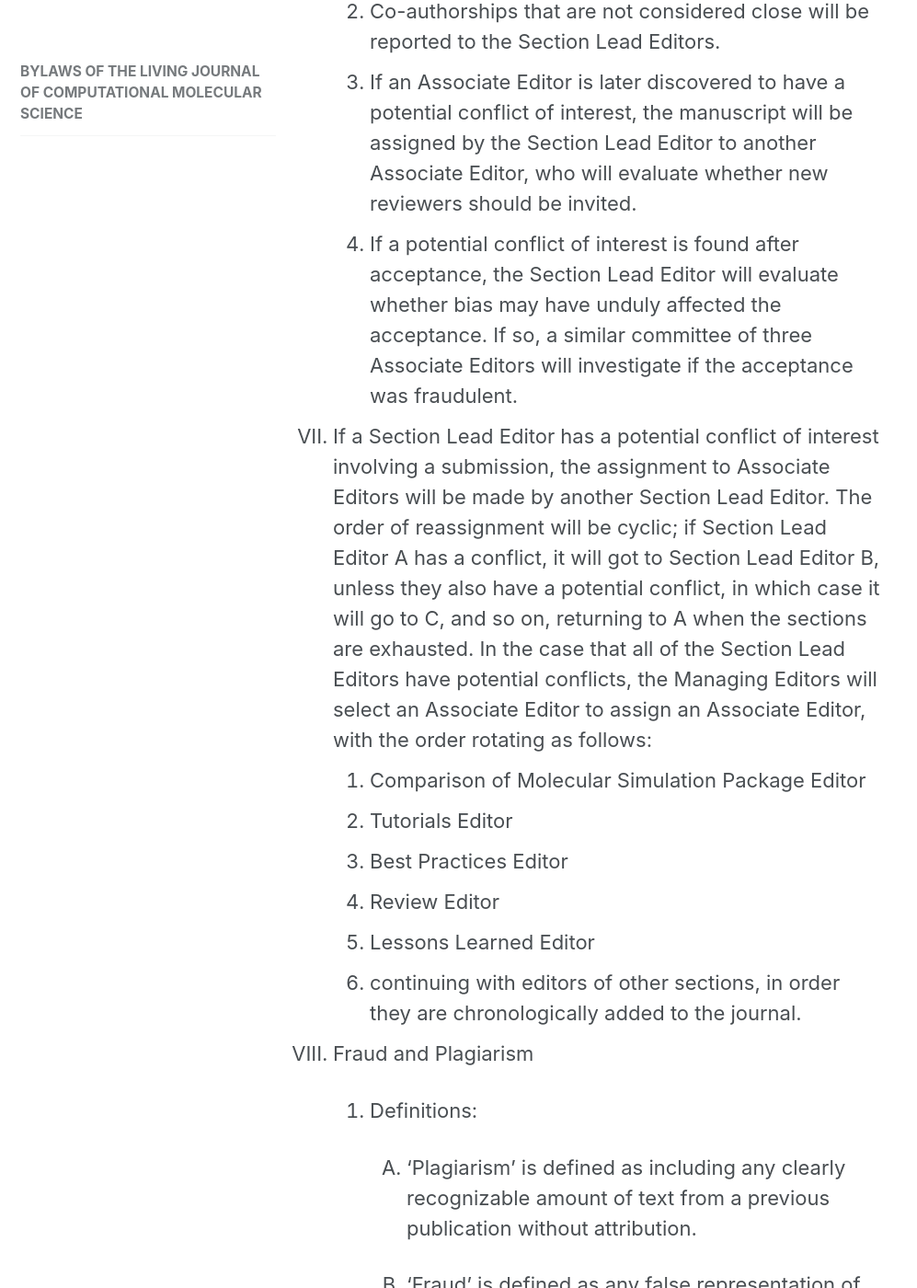
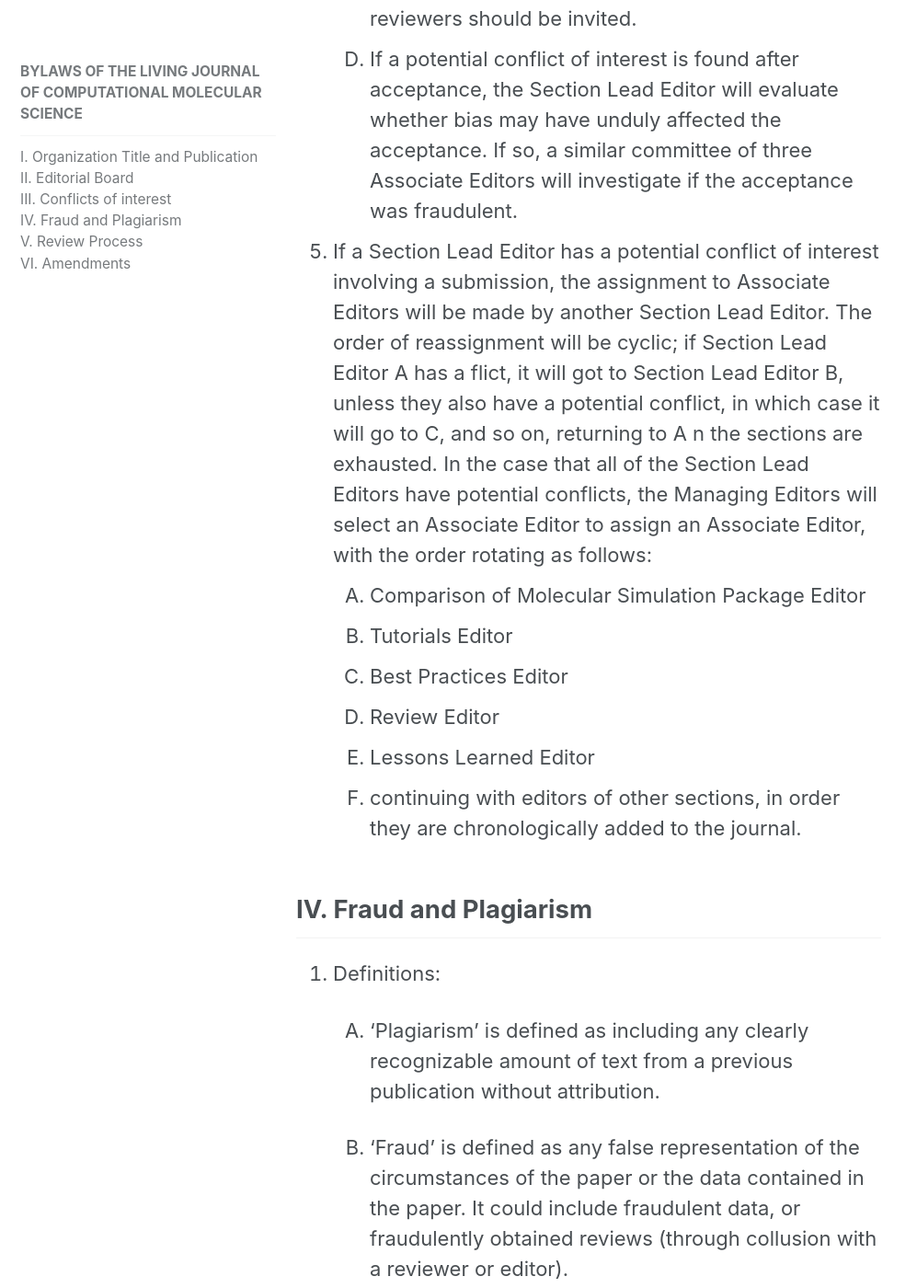
Before and after one commit to livecomsjournal/livecomsjournal.github.io, a Jekyll site: the page built from _editorial_policies/01_bylaws.md, in a window 1280 px wide and 1400 px high, scrolled down 6563 px. Shown: the whole window at 92% size, without its empty margins (0-997 px from the left). Built offline with Jekyll 4.4.1, drawn with Linux system fonts in a browser that asks for light colours; some of the changed text lies outside the part shown.

Commit message:
Updated enumerated lists:
- Changed upper-most enumerated levels to second-level titles.
- Shifted enumeration levels one level up (since upper-most levels are
  not enumerated lists anymore, but headers).
- Moved enumeration css-snippet into general page css.
- Some whitespace changes to unify indentation levels.

This has the down-side of not having automatic enumeration anymore
(need to change titles by hand if a new subtitle is inserted), but
has a number of advantages, namely that they look like headers
(there does not seem to be a way to do that in standard Markdown /
Jekyll otherwise), and that the enumeration scheme (1. / A. / i. / a.)
is now general enough to move it to a general css file.

```diff
--- a/_data/navigation.yml
+++ b/_data/navigation.yml
@@ -126,6 +126,19 @@ authors_lessons_learned.md:
 policies_bylaws.md:
   - title: Bylaws of the Living Journal of Computational Molecular Science
     url: /policies/livecoms_bylaws/index.html#
+    children:
+    - title: I. Organization Title and Publication
+      url: /policies/livecoms_bylaws/index.html#i-organization-title-and-publication
+    - title: II. Editorial Board
+      url: /policies/livecoms_bylaws/index.html#ii-editorial-board
+    - title: III. Conflicts of interest
+      url: /policies/livecoms_bylaws/index.html#iii-conflicts-of-interest
+    - title: IV. Fraud and Plagiarism
+      url: /policies/livecoms_bylaws/index.html#iv-fraud-and-plagiarism
+    - title: V. Review Process
+      url: /policies/livecoms_bylaws/index.html#v-review-process
+    - title: VI. Amendments
+      url: /policies/livecoms_bylaws/index.html#vi-amendments
 
 reviewing.md:
   - title: Policies About Review of Manuscripts
--- a/_editorial_policies/01_bylaws.md
+++ b/_editorial_policies/01_bylaws.md
@@ -6,150 +6,140 @@ title: Bylaws of the Living Journal of Computational Molecular Science
 excerpt: Bylaws of LiveCoMS
 permalink: /policies/livecoms_bylaws/
 ---
-<!-- required to get the labeling right-->
-<style type="text/css">
-    ol { list-style-type: upper-roman; }
-    ol ol { list-style-type: decimal; }
-    ol ol ol { list-style-type: upper-alpha; }
-    ol ol ol ol { list-style-type: lower-roman; }
-    ol ol ol ol ol { list-style-type: lower-alpha; }
-</style>
 
-1. Organization Title and Publication
+## I. Organization Title and Publication
 
-   The Journal shall be called the Living Journal of Computational
-   Molecular Science, hereafter referred to as LiveCoMS.
+The Journal shall be called the Living Journal of Computational
+Molecular Science, hereafter referred to as LiveCoMS.
 
-   LiveCoMS shall produce one publication, the Living Journal of
-   Computational Molecular Science, with articles released on a rolling
-   basis online. LiveCoMS provides a home for peer-reviewed home manuscripts
-   which advance best practices in molecular modeling and simulation. These
-   works are living documents, regularly updated with community input,
-   and can include living or perpetual reviews, tutorials, comparisons
-   between software packages, and other documents which aim to improve
-   the studies in the field and require ongoing updates.
+LiveCoMS shall produce one publication, the Living Journal of
+Computational Molecular Science, with articles released on a rolling
+basis online. LiveCoMS provides a home for peer-reviewed home manuscripts
+which advance best practices in molecular modeling and simulation. These
+works are living documents, regularly updated with community input,
+and can include living or perpetual reviews, tutorials, comparisons
+between software packages, and other documents which aim to improve
+the studies in the field and require ongoing updates.
 
-1. Editorial Board
+## II. Editorial Board
 
-   The Editorial Board shall consist of three Managing Editors, a Section Lead
-   Editor for each type of document published in LiveCoMS, any number of
-   Associate Editors, and a Recording Secretary. Section Lead Editors may be
-   either Managing Editors or Associate Editors.
+The Editorial Board shall consist of three Managing Editors, a Section Lead
+Editor for each type of document published in LiveCoMS, any number of
+Associate Editors, and a Recording Secretary. Section Lead Editors may be
+either Managing Editors or Associate Editors.
 
-   1. Responsibilities
-       1. The Managing Editors coordinate the operation of the Journal and
-          the finances of the journal, maintain the online presence.
-          Tasks may be divided up among managing editors as they see fit, and specific individual tasks may be assigned to individual associate editors.
-       1. Section Lead Editors handle submitted manuscripts and assign
-          all manuscripts to associate lead editors.
-          Section Lead Editors make decisions on presubmission letters proposing manuscripts, in which they may be advised by the associate editors.
-          Section lead editors make final decisions based on recommendations from the associate editors, and communicate them to the authors.
-       1. Associate Editors assign manuscripts to reviewers, collect
-          these reviews, and make recommendations to the Section Lead
-          Editors about acceptance, rejection, or requests for revision.
-       1. The Recording Secretary will coordinate and maintain confidentiality of votes of the Editorial Board and record minutes of meetings of the Editorial Board.
+1. Responsibilities
+    1. The Managing Editors coordinate the operation of the Journal and
+       the finances of the journal, maintain the online presence.
+       Tasks may be divided up among managing editors as they see fit, and specific individual tasks may be assigned to individual associate editors.
+    1. Section Lead Editors handle submitted manuscripts and assign
+       all manuscripts to associate lead editors.
+       Section Lead Editors make decisions on presubmission letters proposing manuscripts, in which they may be advised by the associate editors.
+       Section lead editors make final decisions based on recommendations from the associate editors, and communicate them to the authors.
+    1. Associate Editors assign manuscripts to reviewers, collect
+       these reviews, and make recommendations to the Section Lead
+       Editors about acceptance, rejection, or requests for revision.
+    1. The Recording Secretary will coordinate and maintain confidentiality of votes of the Editorial Board and record minutes of meetings of the Editorial Board.
 
-   1. Selection process
-       1. Members of the Editorial Board will be elected by a two-thirds vote of the Editorial Board.
-         1. Managing Editors and Section Lead Editors will be elected by a two-thirds vote of the entire Editorial Board by the other current members of the Editorial Board when there is a vacancy in either capacity.
-         1. Associate editors will be elected based on:
-            1. Demonstrated scholarly expertise in computational molecular science, broadly defined.
-            1. Stated commitment to contribute to the decision making and maintenance of LiveCoMS.
-            1. Candidates will be favored who have shown excellence in reviewing for LiveCoMS, based on independent evaluations of the members of the Editorial Board, and who have a history of contributing manuscripts to LiveCoMS.
-            1. Diversity in career background, geographical perspectives, life experiences, and any other factors that are seen as beneficial to represent the broader community, provide fairness in decisions, and include a range of viewpoints.
-	    1. All members on the Editorial Board shall be elected in a fair, impartial, and confidential process without regard to race, nationality, religion, gender or gender identity, sexual orientation, or familial or economic status.
-         1. Managing Editors will be elected based on:
-            1. all criteria outlined for Associate Editors, plus demonstrated excellence serving as an Associate Editor.
-	 1. The Recording Secretary will be nominated by the Managing Editors from among the Associate Editors.
-   1. Appointment Terms
-      1. Appointment for all positions are for three years, which may be extended for an unlimited number of terms by a vote of two/thirds of the remaining Editorial Board.
-      If the terms of more than one third of the Editorial Board end at the same time, all may remain in their positions for long enough for additional editors be appointed, or one month, which ever comes first.
-      2. At the time the bylaws are adopted, initial terms for the three Managing Editors will be for two, three, and four years, determined by mutual agreement or random chance if no agreement is reached.
-   1. Voting
-      1. All votes described in the bylaws are tallied based on the fraction
-         of the Editorial Board responding within one week written notice
-         via e-mail or other voting mechanism approved by the Managing
-         Editors. In exceptional circumstances advance notice may be given
-         of a rush decision, where the board may be given one week (or more)
-         notice that their votes will be needed within a shorter window,
-         such as a 12 hour window.
+1. Selection process
+    1. Members of the Editorial Board will be elected by a two-thirds vote of the Editorial Board.
+        1. Managing Editors and Section Lead Editors will be elected by a two-thirds vote of the entire Editorial Board by the other current members of the Editorial Board when there is a vacancy in either capacity.
+    1. Associate editors will be elected based on:
+        1. Demonstrated scholarly expertise in computational molecular science, broadly defined.
+        1. Stated commitment to contribute to the decision making and maintenance of LiveCoMS.
+        1. Candidates will be favored who have shown excellence in reviewing for LiveCoMS, based on independent evaluations of the members of the Editorial Board, and who have a history of contributing manuscripts to LiveCoMS.
+        1. Diversity in career background, geographical perspectives, life experiences, and any other factors that are seen as beneficial to represent the broader community, provide fairness in decisions, and include a range of viewpoints.
+        1. All members on the Editorial Board shall be elected in a fair, impartial, and confidential process without regard to race, nationality, religion, gender or gender identity, sexual orientation, or familial or economic status.
+    1. Managing Editors will be elected based on:
+        1. all criteria outlined for Associate Editors, plus demonstrated excellence serving as an Associate Editor.
+    1. The Recording Secretary will be nominated by the Managing Editors from among the Associate Editors.
+1. Appointment Terms
+    1. Appointment for all positions are for three years, which may be extended for an unlimited number of terms by a vote of two/thirds of the remaining Editorial Board. If the terms of more than one third of the Editorial Board end at the same time, all may remain in their positions for long enough for additional editors be appointed, or one month, which ever comes first.
+    2. At the time the bylaws are adopted, initial terms for the three Managing Editors will be for two, three, and four years, determined by mutual agreement or random chance if no agreement is reached.
+1. Voting
+    1. All votes described in the bylaws are tallied based on the fraction
+       of the Editorial Board responding within one week written notice
+       via e-mail or other voting mechanism approved by the Managing
+       Editors. In exceptional circumstances advance notice may be given
+       of a rush decision, where the board may be given one week (or more)
+       notice that their votes will be needed within a shorter window,
+       such as a 12 hour window.
 
-1. Conflicts of interest
-   1. A potential "conflict of interest" is a circumstance which might affect one's ability to provide a fair and objective evaluation of a work, or which might reasonably be seen as having a likelihood of doing so by an independent outside observer.
-   When in doubt, potential conflicts of interest should always be disclosed. Common causes of conflicts of interest, for reviewers and editors, include:
-      1. being a close co-author on a paper with an author in the previous 48 months. "Close co-author" is defined as serving as corresponding author and/or first author together, or equivalent close collaboration.
-      This definition was chosen to avoid overly restrictive limitations for papers with large numbers of loosely-associated contributing authors, and will have some leeway for interpretation as outlined below.
-      1. being a co-awardee on a grant at any time in the in the previous 48 months.
-      1. previously serving as a undergraduate, graduate, or postdoctoral supervisor or supervisee.
-      1. serving at the same institution, or if there is a potential change of institution in progress that would result in being at the same institution.
-      1. having a business relationship (such as serving as a consultant for or part owner of same company) within the previous 48 months.
-  1. All reviewers are responsible for reviewing our Conflict of Interest definitions and disclosing any potential conflicts of interest to the editor handling the submission; if the reviewer believes there may actually be a conflict of interest he or she should decline to review.
+## III. Conflicts of interest
+1. A potential "conflict of interest" is a circumstance which might affect one's ability to provide a fair and objective evaluation of a work, or which might reasonably be seen as having a likelihood of doing so by an independent outside observer.
+When in doubt, potential conflicts of interest should always be disclosed. Common causes of conflicts of interest, for reviewers and editors, include:
+    1. being a close co-author on a paper with an author in the previous 48 months. "Close co-author" is defined as serving as corresponding author and/or first author together, or equivalent close collaboration.
+       This definition was chosen to avoid overly restrictive limitations for papers with large numbers of loosely-associated contributing authors, and will have some leeway for interpretation as outlined below.
+    1. being a co-awardee on a grant at any time in the in the previous 48 months.
+    1. previously serving as a undergraduate, graduate, or postdoctoral supervisor or supervisee.
+    1. serving at the same institution, or if there is a potential change of institution in progress that would result in being at the same institution.
+    1. having a business relationship (such as serving as a consultant for or part owner of same company) within the previous 48 months.
+1. All reviewers are responsible for reviewing our Conflict of Interest definitions and disclosing any potential conflicts of interest to the editor handling the submission; if the reviewer believes there may actually be a conflict of interest he or she should decline to review.
 
-  1. Editors will try to ensure that they select reviewers who have no potential conflicts of interest.  If the reviewer has or becomes aware of a potential conflict of interest, he or she will report it to the editor so the manuscript may be reassigned. The reviewer should also disclose any co-authorship relationships from the previous 48 months, whether or not these are close co-authorships.
+1. Editors will try to ensure that they select reviewers who have no potential conflicts of interest.  If the reviewer has or becomes aware of a potential conflict of interest, he or she will report it to the editor so the manuscript may be reassigned. The reviewer should also disclose any co-authorship relationships from the previous 48 months, whether or not these are close co-authorships.
 
-     1. If it is later discovered during the review process that a reviewer has a potential conflict of interest, the editor will assess the severity of the potential conflict (potentially in consultation with the Section Lead Editor) and potentially discard the review, seeking another.
+    1. If it is later discovered during the review process that a reviewer has a potential conflict of interest, the editor will assess the severity of the potential conflict (potentially in consultation with the Section Lead Editor) and potentially discard the review, seeking another.
 
-     1. If a reviewer is found to have a potential conflict of interest after a work is accepted, the handling Associate Editor and Section Lead Editor will evaluate whether any bias may have unduly affected the acceptance.
-     If these editors feel they themselves may be unfairly biased, a committee of three associate editors selected by the Section Lead Editor will investigate whether any favoritism, discrimination, or fraud was intended in the review, and will follow procedures to determine whether acceptance was fraudulent as outlined by the bylaws on fraud.
+    1. If a reviewer is found to have a potential conflict of interest after a work is accepted, the handling Associate Editor and Section Lead Editor will evaluate whether any bias may have unduly affected the acceptance.
+      If these editors feel they themselves may be unfairly biased, a committee of three associate editors selected by the Section Lead Editor will investigate whether any favoritism, discrimination, or fraud was intended in the review, and will follow procedures to determine whether acceptance was fraudulent as outlined by the bylaws on fraud.
 
-   1. Parallel policies hold in the case of the Section Lead Editor assigning an Associate Editor a paper.
-      1. Section Lead Editors will try to not assign papers to editors who have potential conflicts of interest, and Associate Editors will notify Section Lead Editors if they are assigned a manuscript which raises potential conflict of interest concerns.
-      1. Co-authorships that are not considered close will be reported to the Section Lead Editors.
-      1. If an Associate Editor is later discovered to have a potential conflict of interest, the manuscript will be assigned by the Section Lead Editor to another Associate Editor, who will evaluate whether new reviewers should be invited.
-      1. If a potential conflict of interest is found after acceptance, the Section Lead Editor will evaluate whether bias may have unduly affected the acceptance. If so, a similar committee of three Associate Editors will investigate if the acceptance was fraudulent.
+1. Parallel policies hold in the case of the Section Lead Editor assigning an Associate Editor a paper.
+    1. Section Lead Editors will try to not assign papers to editors who have potential conflicts of interest, and Associate Editors will notify Section Lead Editors if they are assigned a manuscript which raises potential conflict of interest concerns.
+    1. Co-authorships that are not considered close will be reported to the Section Lead Editors.
+    1. If an Associate Editor is later discovered to have a potential conflict of interest, the manuscript will be assigned by the Section Lead Editor to another Associate Editor, who will evaluate whether new reviewers should be invited.
+    1. If a potential conflict of interest is found after acceptance, the Section Lead Editor will evaluate whether bias may have unduly affected the acceptance. If so, a similar committee of three Associate Editors will investigate if the acceptance was fraudulent.
 
-   1. If a Section Lead Editor has a potential conflict of interest involving a submission, the assignment to Associate Editors will be made by another Section Lead Editor.
-   The order of reassignment will be cyclic; if Section Lead Editor A has a
-conflict, it will got to Section Lead Editor B, unless they also have a potential conflict, in which case it will go to C, and so on, returning to A
-when the sections are exhausted.
-   In the case that all of the Section Lead Editors have potential conflicts, the Managing Editors will select an Associate Editor to assign an Associate Editor, with the order rotating as follows:
-      1. Comparison of Molecular Simulation Package Editor
-      1. Tutorials Editor
-      1. Best Practices Editor
-      1. Review Editor
-      1. Lessons Learned Editor
-      1. continuing with editors of other sections, in order they are chronologically added to the journal.
+1. If a Section Lead Editor has a potential conflict of interest involving a submission, the assignment to Associate Editors will be made by another Section Lead Editor.
+The order of reassignment will be cyclic; if Section Lead Editor A has a
+flict, it will got to Section Lead Editor B, unless they also have a potential conflict, in which case it will go to C, and so on, returning to A
+n the sections are exhausted.
+In the case that all of the Section Lead Editors have potential conflicts, the Managing Editors will select an Associate Editor to assign an Associate Editor, with the order rotating as follows:
+    1. Comparison of Molecular Simulation Package Editor
+    1. Tutorials Editor
+    1. Best Practices Editor
+    1. Review Editor
+    1. Lessons Learned Editor
+    1. continuing with editors of other sections, in order they are chronologically added to the journal.
 
-1. Fraud and Plagiarism
+## IV. Fraud and Plagiarism
 
-    1. Definitions:
+1. Definitions:
 
-       1. 'Plagiarism' is defined as including any clearly recognizable
-amount of text from a previous publication without attribution.
+    1. 'Plagiarism' is defined as including any clearly recognizable amount of text from a previous publication without attribution.
 
-       1. 'Fraud' is defined as any false representation of the circumstances of the paper or the data contained in the paper.
+    1. 'Fraud' is defined as any false representation of the circumstances of the paper or the data contained in the paper.
        It could include fraudulent data, or fraudulently obtained reviews (through collusion with a reviewer or editor).
 
-    1. If there is a suspicion or accusation of fraud or plagiarism, a
-       committee of three members of the Editorial Board will be
-       chosen by the Managing Editors to investigate.
+1. If there is a suspicion or accusation of fraud or plagiarism, a
+   committee of three members of the Editorial Board will be
+   chosen by the Managing Editors to investigate.
 
-    1. If this committee decides unanimously that fraud or plagiarism
-       occurred, then the paper will be removed from the journal, and
-       the author will not be allowed to submit to LiveCoMS for at
-       least three years, and must petition to the board to be allowed
-       to resubmit, which must be approved by a two-thirds vote.
-       The Managing Editors may notify the authors' institution(s) of the finding, along with associated evidence.
+1. If this committee decides unanimously that fraud or plagiarism
+   occurred, then the paper will be removed from the journal, and
+   the author will not be allowed to submit to LiveCoMS for at
+   least three years, and must petition to the board to be allowed
+   to resubmit, which must be approved by a two-thirds vote.
+   The Managing Editors may notify the authors' institution(s) of the finding, along with associated evidence.
 
-1. Review Process
+## V. Review Process
 
-    1. Review criteria that editors use shall be posted on the author
-       instructions section of the website. These review criteria will be
-       revised for clarity periodically in response to feedback, with the
-       approval of the Section Lead Editor.
+ 1. Review criteria that editors use shall be posted on the author
+    instructions section of the website. These review criteria will be
+    revised for clarity periodically in response to feedback, with the
+    approval of the Section Lead Editor.
 
-    2. Section Lead Editors make the final decision about reviews in
-       consultation with the associate editor assigned to the
-       paper.
-       In some cases, authors may appeal an editorial decision,
-       but initiating an appeal requires the consent of all authors.
-       In case of an appeal on the decision, the Section Lead
-       Editor will select another associate editor to review all
-       materials associated with the decision.
-       If the second editor is in agreement with the first editor, the decision will stand and cannot be additionally appealed.
-       If the second editor disagrees with the first decision, a third editor will be selected by the Section Lead Editor, and a majority vote will be taken, which will be final.
+ 2. Section Lead Editors make the final decision about reviews in
+    consultation with the associate editor assigned to the
+    paper.
+    In some cases, authors may appeal an editorial decision,
+    but initiating an appeal requires the consent of all authors.
+    In case of an appeal on the decision, the Section Lead
+    Editor will select another associate editor to review all
+    materials associated with the decision.
+    If the second editor is in agreement with the first editor, the decision will stand and cannot be additionally appealed.
+    If the second editor disagrees with the first decision, a third editor will be selected by the Section Lead Editor, and a majority vote will be taken, which will be final.
 
-1. Amendments
+## VI. Amendments
 
    These bylaws may be amended by two-thirds of the vote of the entire
    Editorial Board.
--- a/_sass/minimal-mistakes/_page.scss
+++ b/_sass/minimal-mistakes/_page.scss
@@ -124,6 +124,12 @@
     margin-top: -1.5em;
     padding-left: 1.25rem;
   }
+
+  /* defines enumerated lists */
+  ol { list-style-type: decimal; }
+  ol ol { list-style-type: upper-alpha; }
+  ol ol ol { list-style-type: lower-roman; }
+  ol ol ol ol { list-style-type: lower-alpha; }
 }
 
 .page__hero {
```
